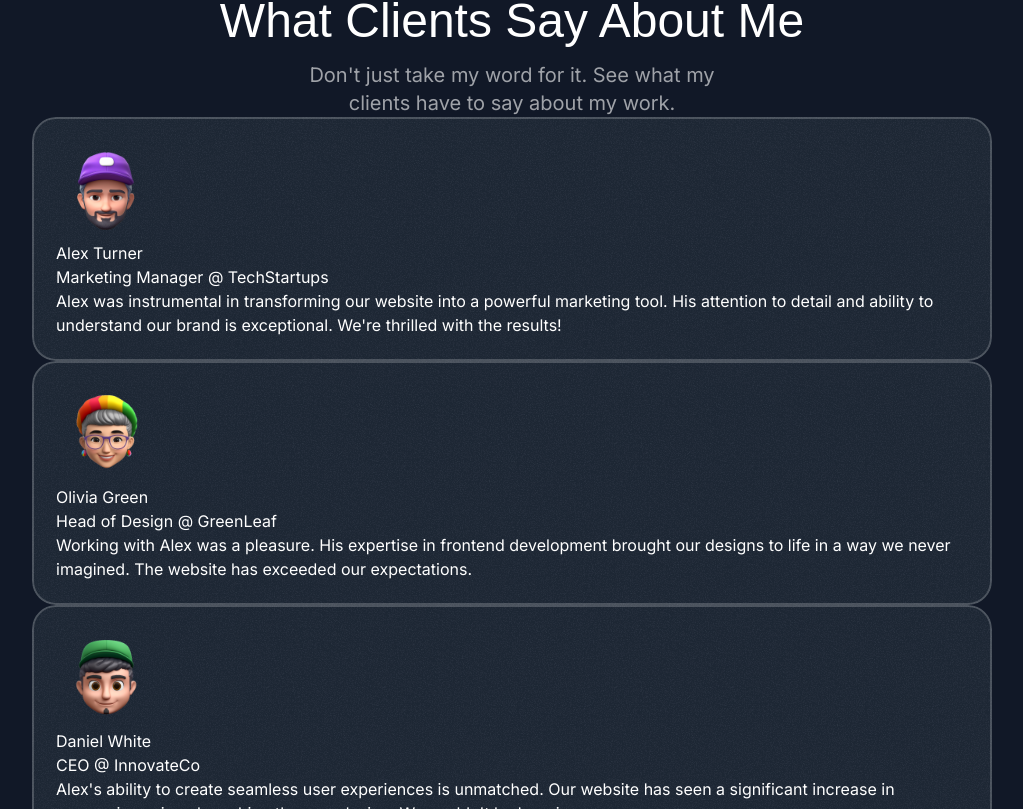
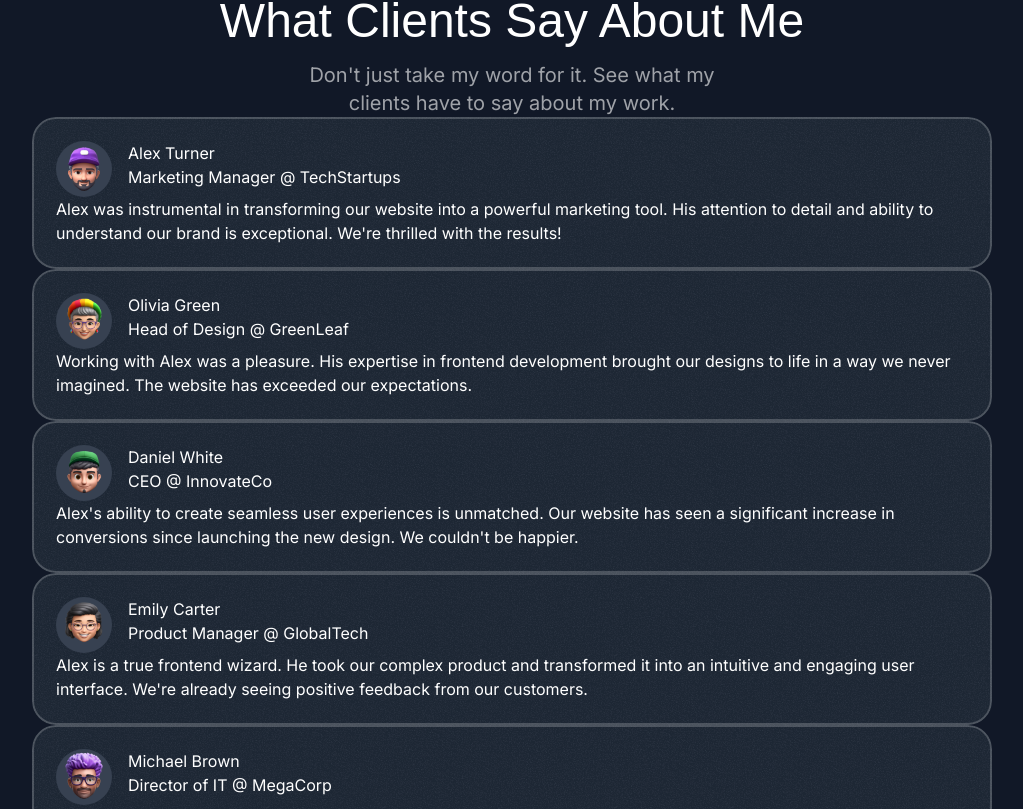
Before and after one commit to MorhafGhziel/frontend-tribe-portofolio, a Next.js app: page / in a window 1280 px wide. Shown: the part 3311-4120 px from the top of the page, without its empty margins (128-1151 px from the left). Built offline with nearby package versions, Linux system fonts and the light colour scheme; a web font is replaced by a local one.

Commit message:
styled the image

```diff
--- a/src/sections/Testimonials.tsx
+++ b/src/sections/Testimonials.tsx
@@ -54,9 +54,19 @@ export const TestimonialsSection = () => {
         <div>
           {testimonials.map((testimonial) => (
             <Card key={testimonial.name}>
-              <Image src={testimonial.avatar} alt={testimonial.name} />
-              <div>{testimonial.name}</div>
-              <div>{testimonial.position}</div>
+              <div className="flex gap-4">
+                <div className="size-14 bg-gray-700 inline-flex rounded-full items-center justify-center">
+                  <Image
+                    src={testimonial.avatar}
+                    alt={testimonial.name}
+                    className="max-h-full"
+                  />
+                </div>
+                <div>
+                  <div>{testimonial.name}</div>
+                  <div>{testimonial.position}</div>
+                </div>
+              </div>
               <div>{testimonial.text}</div>
             </Card>
           ))}
```
